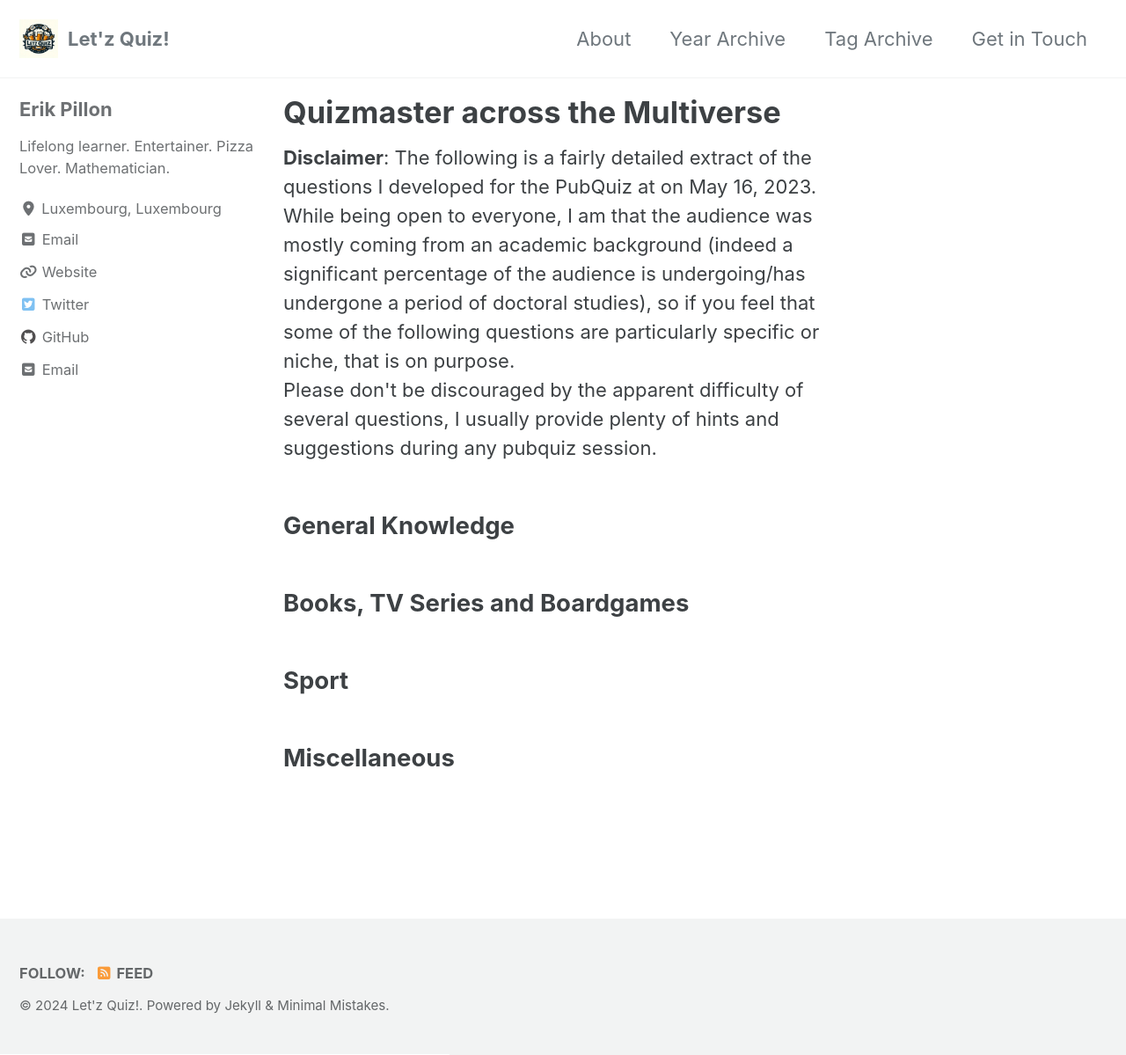
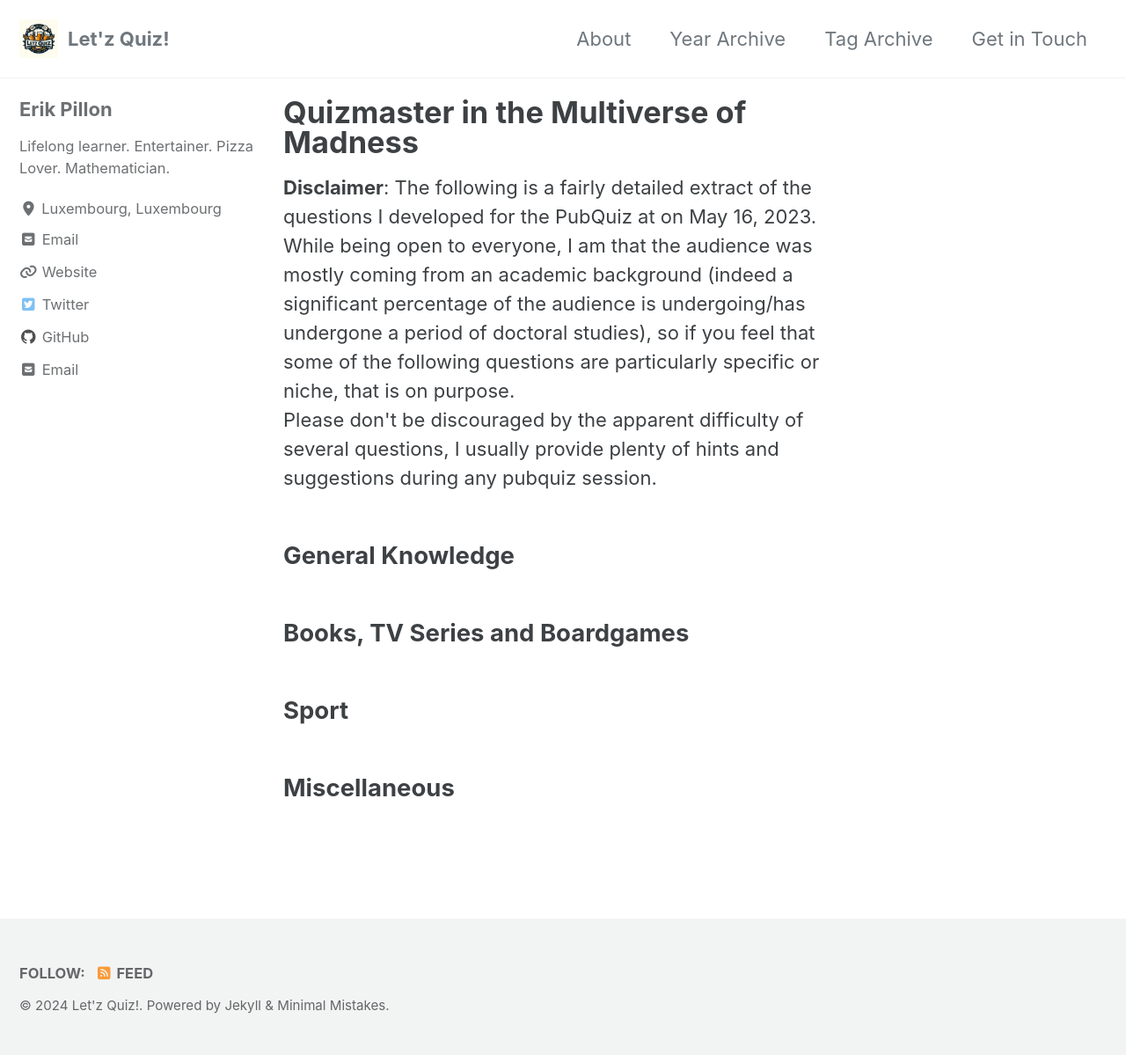
Before and after one commit to letzQuiz/letzQuiz.github.io, a Jekyll site: the page built from _posts/2023-05-16-the-quizmaster-in-the-multiverse-of-madness.md, in a window 1280 px wide and 1199 px high. Shown: the whole window at 88% size. Built offline with Jekyll 4.4.1, drawn with Linux system fonts in a browser that asks for light colours; cached includes are drawn as plain includes.

Commit message:
feat: :sparkles: other articles

```diff
--- a/_posts/2023-05-16-the-quizmaster-across-the-multiverse.md
+++ b/_posts/2023-05-16-the-quizmaster-in-the-multiverse-of-madness.md
@@ -1,6 +1,6 @@
 ---
 layout: normal-quiz
-title:  "Quizmaster across the Multiverse"
+title:  "Quizmaster in the Multiverse of Madness"
 date: "2023-05-16"
 categories:
   - Questions
```
Also changed, not shown: 6 other files.
